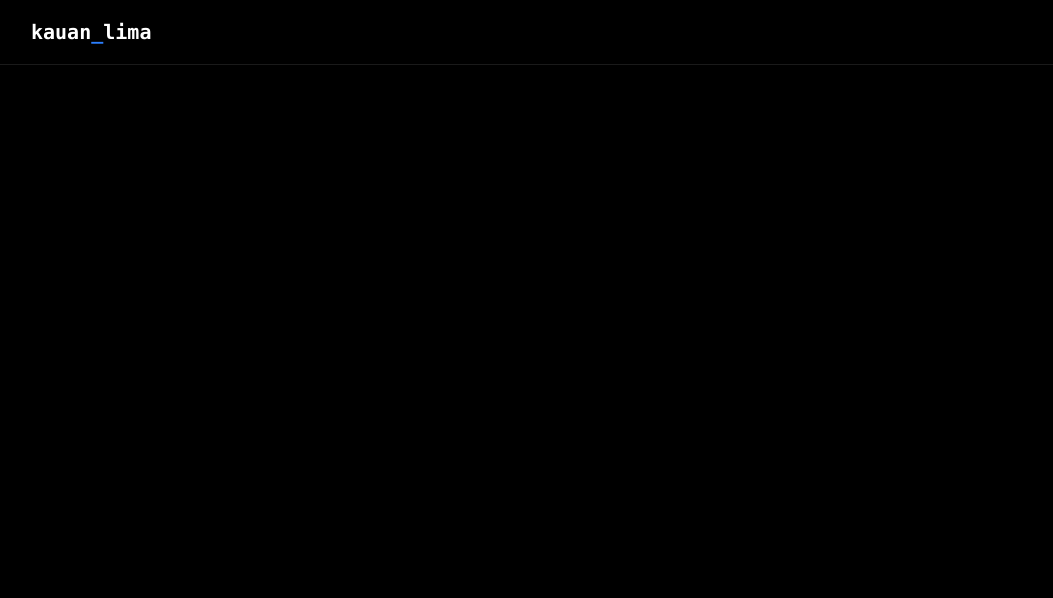
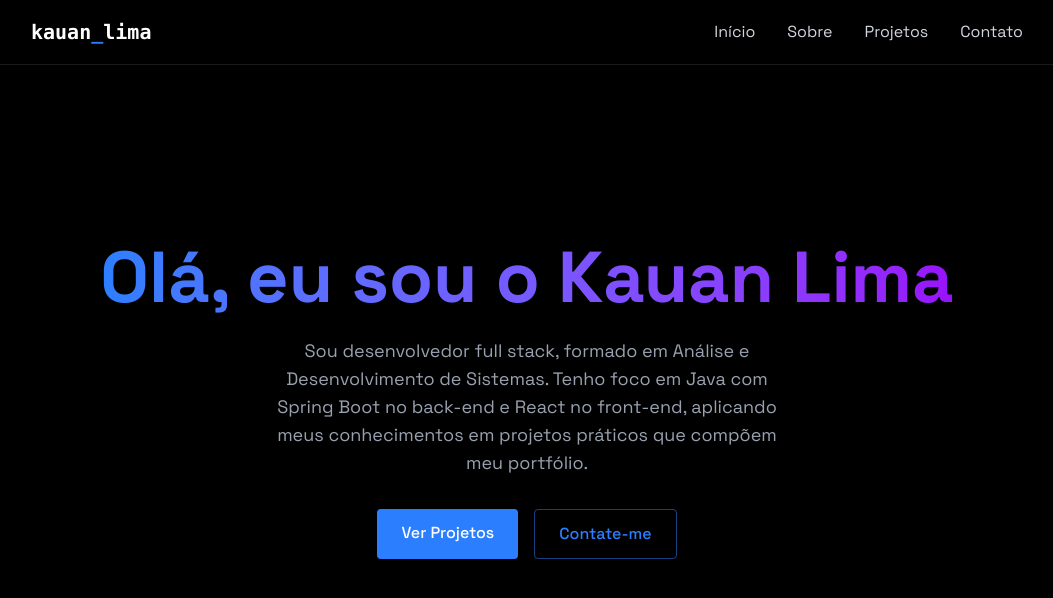
Before and after one commit to kauannlima/portfolio_kauan, a React (Vite) app: page / in a window 1280 px wide. Shown: the top 598 px of the page, without its empty margins (113-1166 px from the left). Built offline with nearby package versions, Linux system fonts and the light colour scheme.

Commit message:
conclusão da NAV e section da Home

```diff
--- a/src/App.jsx
+++ b/src/App.jsx
@@ -3,9 +3,17 @@
 import { LoadingScreen } from "./components/LoadingScreen";
 import "./index.css";
 import { NavBar } from "./components/NavBar";
+import { MobileMenu } from "./components/MobileMenu";
+
+//sections
+import { Home } from "./components/sections/Home";
+// import { About } from "./components/sections/About";
+// import { Projects } from "./components/sections/Projects";
+// import { Contact } from "./components/sections/Contact";
 
 function App() {
   const [isLoaded, setIsLoaded] = useState(false);
+  const [menuOpen, setMenuOpen] = useState(false);
   return (
     <>
       {!isLoaded && <LoadingScreen onComplete={() => setIsLoaded(true)} />}
@@ -15,7 +23,9 @@
           isLoaded ? "opacity-100" : "opacity-0"
         } bg-black text=gray`}
       >
-        <NavBar />
+        <NavBar menuOpen={menuOpen} setMenuOpen={setMenuOpen} />
+        <MobileMenu menuOpen={menuOpen} setMenuOpen={setMenuOpen} />
+        <Home />
       </div>
     </>
   );
--- /dev/null
+++ b/src/components/MobileMenu.jsx
@@ -0,0 +1,60 @@
+export const MobileMenu = ({ menuOpen, setMenuOpen }) => {
+  return (
+    <div
+      className={`fixed top-0 left-0 w-full bg-[rgba(10,10,10,0.8)] z-40 flex flex-col items-center justify-center
+        transition-all duration-300 ease-in-out
+
+        ${
+          menuOpen
+            ? "h-screen opacity-100 pointer-events-auto"
+            : "h-0 opacity-0 pointer-events-none"
+        }
+        `}
+    >
+      <button
+        onClick={() => setMenuOpen(false)}
+        className="absolute top-6 right-6 text-withe text-3xl focus:outline-none cursor-pointer"
+        aria-label="Fechar o Menu"
+      >
+        &times;
+      </button>
+
+      <a
+        href="#home"
+        onClick={() => setMenuOpen(false)}
+        className={`text-2xl font-semibold text-white my-4 transform transition-transform duration-300
+          ${menuOpen ? "opacity-100 translate-y-0" : "opacity-0 translate-y-5"}
+          `}
+      >
+        Início
+      </a>
+      <a
+        href="#about"
+        onClick={() => setMenuOpen(false)}
+        className={`text-2xl font-semibold text-white my-4 transform transition-transform duration-300
+          ${menuOpen ? "opacity-100 translate-y-0" : "opacity-0 translate-y-5"}
+          `}
+      >
+        Sobre
+      </a>
+      <a
+        href="#projects"
+        onClick={() => setMenuOpen(false)}
+        className={`text-2xl font-semibold text-white my-4 transform transition-transform duration-300
+          ${menuOpen ? "opacity-100 translate-y-0" : "opacity-0 translate-y-5"}
+          `}
+      >
+        Projetos
+      </a>
+      <a
+        href="#contact"
+        onClick={() => setMenuOpen(false)}
+        className={`text-2xl font-semibold text-white my-4 transform transition-transform duration-300
+          ${menuOpen ? "opacity-100 translate-y-0" : "opacity-0 translate-y-5"}
+          `}
+      >
+        Contato
+      </a>
+    </div>
+  );
+};
--- a/src/components/NavBar.jsx
+++ b/src/components/NavBar.jsx
@@ -1,4 +1,12 @@
-export const NavBar = () => {
+import { useEffect } from "react";
+
+export const NavBar = ({ menuOpen, setMenuOpen }) => {
+  // Quando o menu está aberto, desativa o scroll da página
+  // Quando o menu é fechado, restaura o scroll normalmente
+  useEffect(() => {
+    document.body.style.overflow = menuOpen ? "hidden" : "";
+  }, [menuOpen]);
+
   return (
     <nav className="fixed top-0 w-full z-40 bg[rgba(10,10,10,0.8)] backdrop-blur-lg border-b border-white/10 shadow-lg">
       <div className="max-w-5xl mx-auto px-4">
@@ -7,8 +15,39 @@
             kauan<span className="text-blue-500">_</span>lima
           </a>
 
-          <div className="w-7 h-5 relative curso-pointer z-40 md:hidden">
+          {/*hamburguer da versão mobile*/}
+          <div
+            className="w-7 h-5 relative cursor-pointer z-40 md:hidden"
+            onClick={() => setMenuOpen((prev) => !prev)}
+          >
             &#9776;
+          </div>
+
+          <div className="hidden md:flex items-center space-x-8">
+            <a
+              href="#home"
+              className="text-gray-300 hove:text-white transition-colors"
+            >
+              Início
+            </a>
+            <a
+              href="#about"
+              className="text-gray-300 hove:text-white transition-colors"
+            >
+              Sobre
+            </a>
+            <a
+              href="#projects"
+              className="text-gray-300 hove:text-white transition-colors"
+            >
+              Projetos
+            </a>
+            <a
+              href="#contact"
+              className="text-gray-300 hove:text-white transition-colors"
+            >
+              Contato
+            </a>
           </div>
         </div>
       </div>
--- a/src/components/sections/Home.jsx
+++ b/src/components/sections/Home.jsx
@@ -0,0 +1,37 @@
+export const Home = () => {
+  return (
+    <section
+      id="home"
+      className="min-h-screen flex items-center justify-center relative"
+    >
+      <div className="text-center z-10 px-4">
+        <h1 className="text-5xl md:text-7xl font-bold bg-gradient-to-r from-blue-500 to-purple-600 mb-6 bg-clip-text text-transparent leading-right ">
+          Olá, eu sou o Kauan Lima
+        </h1>
+
+        <p className="text-gray-400 text-lg mb-8 max-w-lg mx-auto">
+          Sou desenvolvedor full stack, formado em Análise e Desenvolvimento de
+          Sistemas. Tenho foco em Java com Spring Boot no back-end e React no
+          front-end, aplicando meus conhecimentos em projetos práticos que
+          compõem meu portfólio.
+        </p>
+        <div className="flex justify-center space-x-4">
+          <a
+            href="#projects"
+            className="bg-blue-500 text-white py-3 px-6 rounded font-medium transition relative overflow-hidden
+            hover:-translate-y-0.5 hover:shadow-[0_0_15px_rgba(59,130,246,0.4)]"
+          >
+            Ver Projetos
+          </a>
+          <a
+            href="#contact"
+            className="border border-blue-500/50 text-blue-500 py-3 px-6 rounded font-medium transition-all duration-200
+            hover:-translate-y-0.5 hover:shadow-[0_0_15px_rgba(59,130,246,0.2)] hover:bg-blue-500/50"
+          >
+            Contate-me
+          </a>
+        </div>
+      </div>
+    </section>
+  );
+};
```
